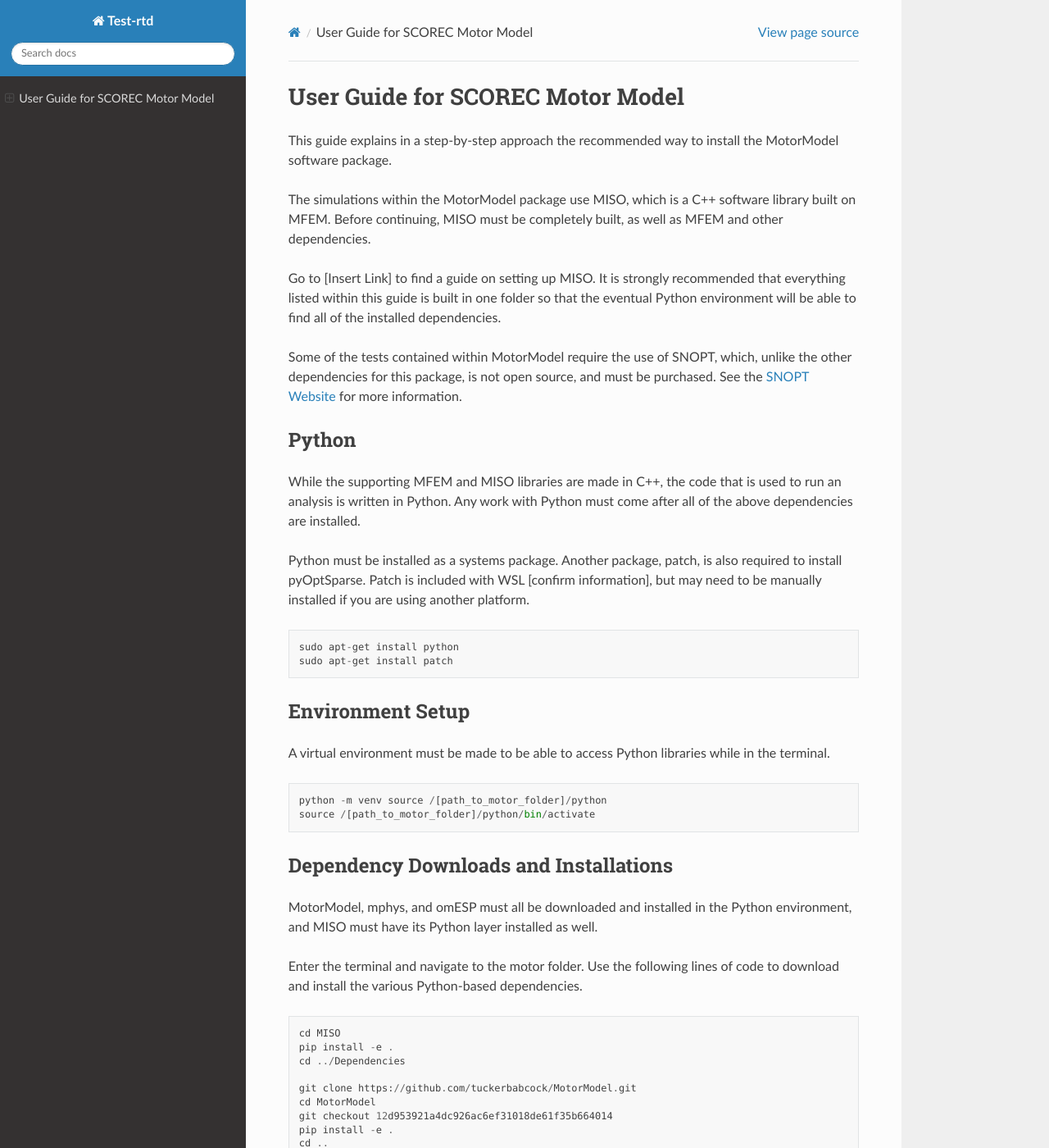
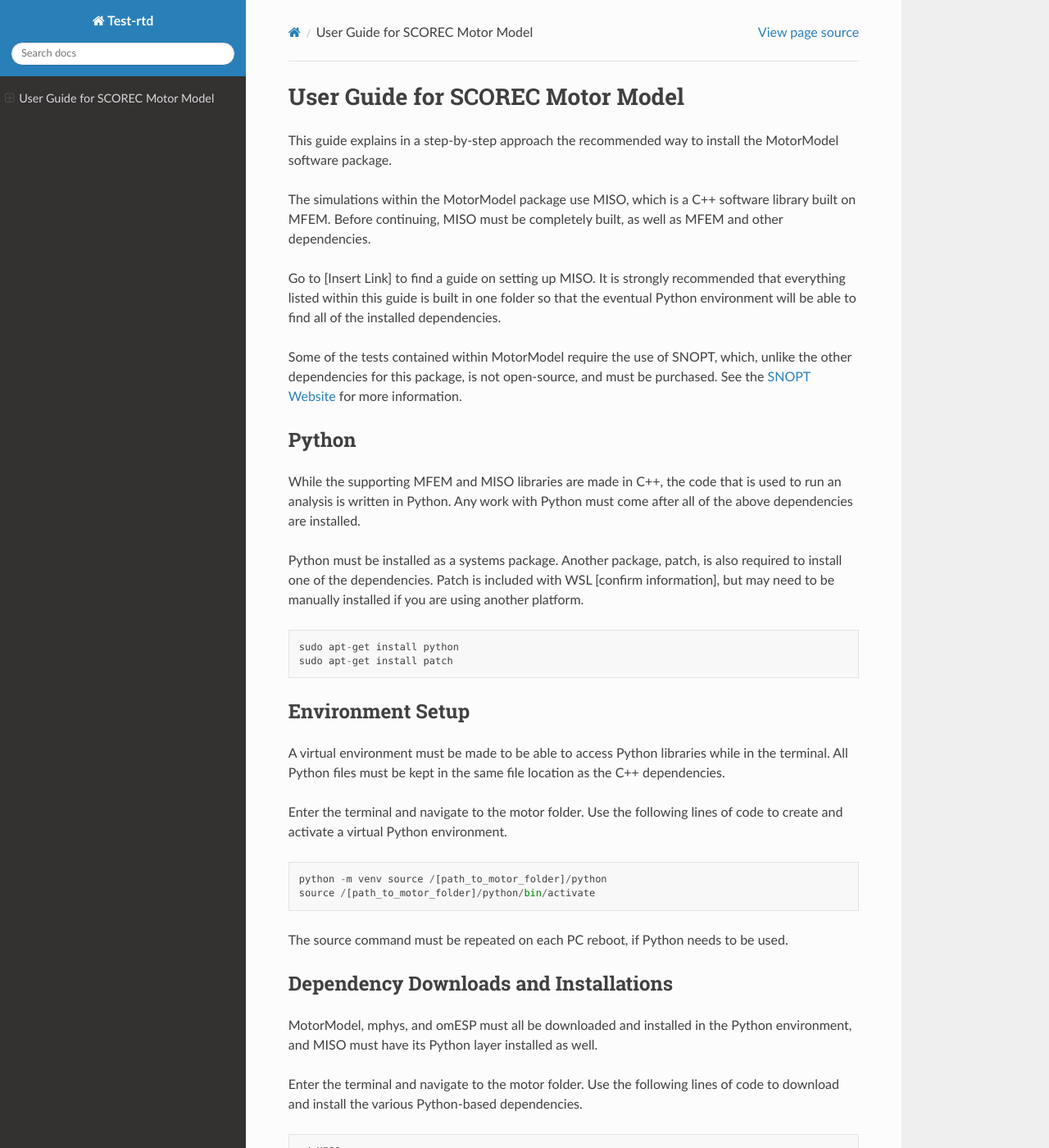
Before and after one commit to rzommers/Test-rtd, a Sphinx documentation site: the page built from docs/source/motormodel.md, in a window 1280 px wide and 1400 px high. Shown: the whole window at 82% size. Built offline with Sphinx 7.4.7 and the Read the Docs theme 3.1.0, drawn with Linux system fonts in a browser that asks for light colours; some of the changed text lies outside the part shown.

Commit message:
Update motormodel.md
Finished content of Python environment, dependencies

````diff
--- a/docs/source/motormodel.md
+++ b/docs/source/motormodel.md
@@ -6,13 +6,13 @@
 
 Go to [Insert Link] to find a guide on setting up MISO. It is strongly recommended that everything listed within this guide is built in one folder so that the eventual Python environment will be able to find all of the installed dependencies.
 
-Some of the tests contained within MotorModel require the use of SNOPT, which, unlike the other dependencies for this package, is not open source, and must be purchased. See the [SNOPT Website](http://www.sbsi-sol-optimize.com/asp/sol_product_snopt.htm) for more information.
+Some of the tests contained within MotorModel require the use of SNOPT, which, unlike the other dependencies for this package, is not open-source, and must be purchased. See the [SNOPT Website](http://www.sbsi-sol-optimize.com/asp/sol_product_snopt.htm) for more information.
 
 ## Python
 
 While the supporting MFEM and MISO libraries are made in C++, the code that is used to run an analysis is written in Python. Any work with Python must come after all of the above dependencies are installed.
 
-Python must be installed as a systems package. Another package, patch, is also required to install pyOptSparse. Patch is included with WSL [confirm information], but may need to be manually installed if you are using another platform.
+Python must be installed as a systems package. Another package, patch, is also required to install one of the dependencies. Patch is included with WSL [confirm information], but may need to be manually installed if you are using another platform.
 
 ```
 sudo apt-get install python
@@ -21,12 +21,16 @@
 
 ## Environment Setup
 
-A virtual environment must be made to be able to access Python libraries while in the terminal.
+A virtual environment must be made to be able to access Python libraries while in the terminal. All Python files must be kept in the same file location as the C++ dependencies.
+
+Enter the terminal and navigate to the motor folder. Use the following lines of code to create and activate a virtual Python environment.
 
 ```
 python -m venv source /[path_to_motor_folder]/python
 source /[path_to_motor_folder]/python/bin/activate
 ```
+
+The source command must be repeated on each PC reboot, if Python needs to be used.
 
 ## Dependency Downloads and Installations
 
@@ -37,6 +41,7 @@
 ```
 cd MISO
 pip install -e .
+
 cd ../Dependencies
 
 git clone https://github.com/tuckerbabcock/MotorModel.git
@@ -60,7 +65,11 @@
 
 ## Building PyOptSparse
 
-PyOptSparse is the final installation for Python.
+PyOptSparse is the final installation for Python. This installation requires SNOPT. If SNOPT is not available, then the next step can not be completed. SNOPT is used for large-scale optimization problems, so it may be possible to use another package that has similar capabilities. The MotorModel tests and the below code assume that SNOPT is used, and they are not guaranteed to function with an alternative package.
+
+When SNOPT is acquired, the files must be placed in the motor folder so as to be used by the Python environment.
+
+Enter the terminal and navigate to the motor folder. Use the following lines of code to download and install PyOptSparse using SNOPT.
 
 ```
 git clone https://github.com/OpenMDAO/build_pyoptsparse.git
````
Also changed, not shown: other parts of docs/source/motormodel.md (+2 -0 lines).
